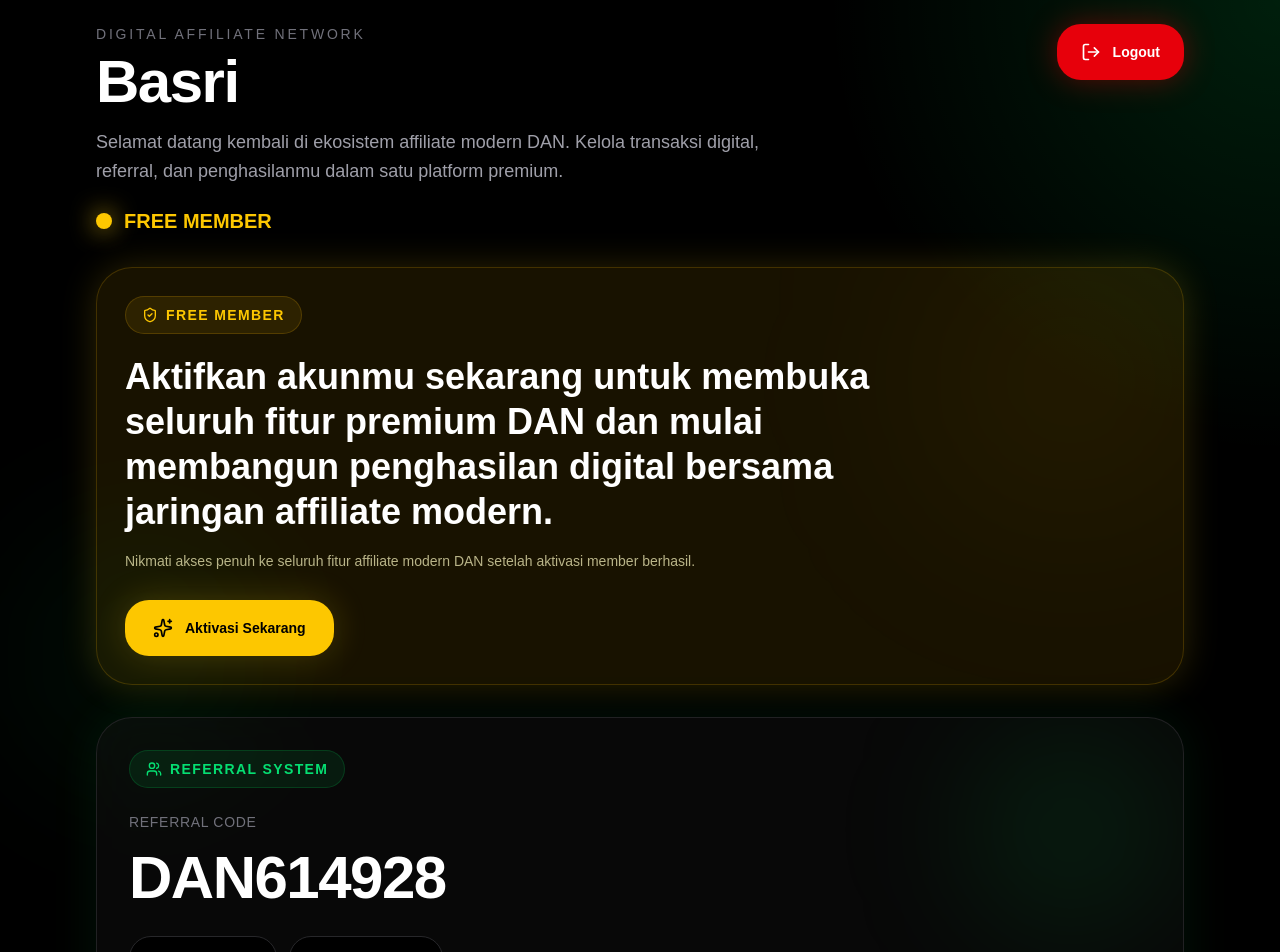
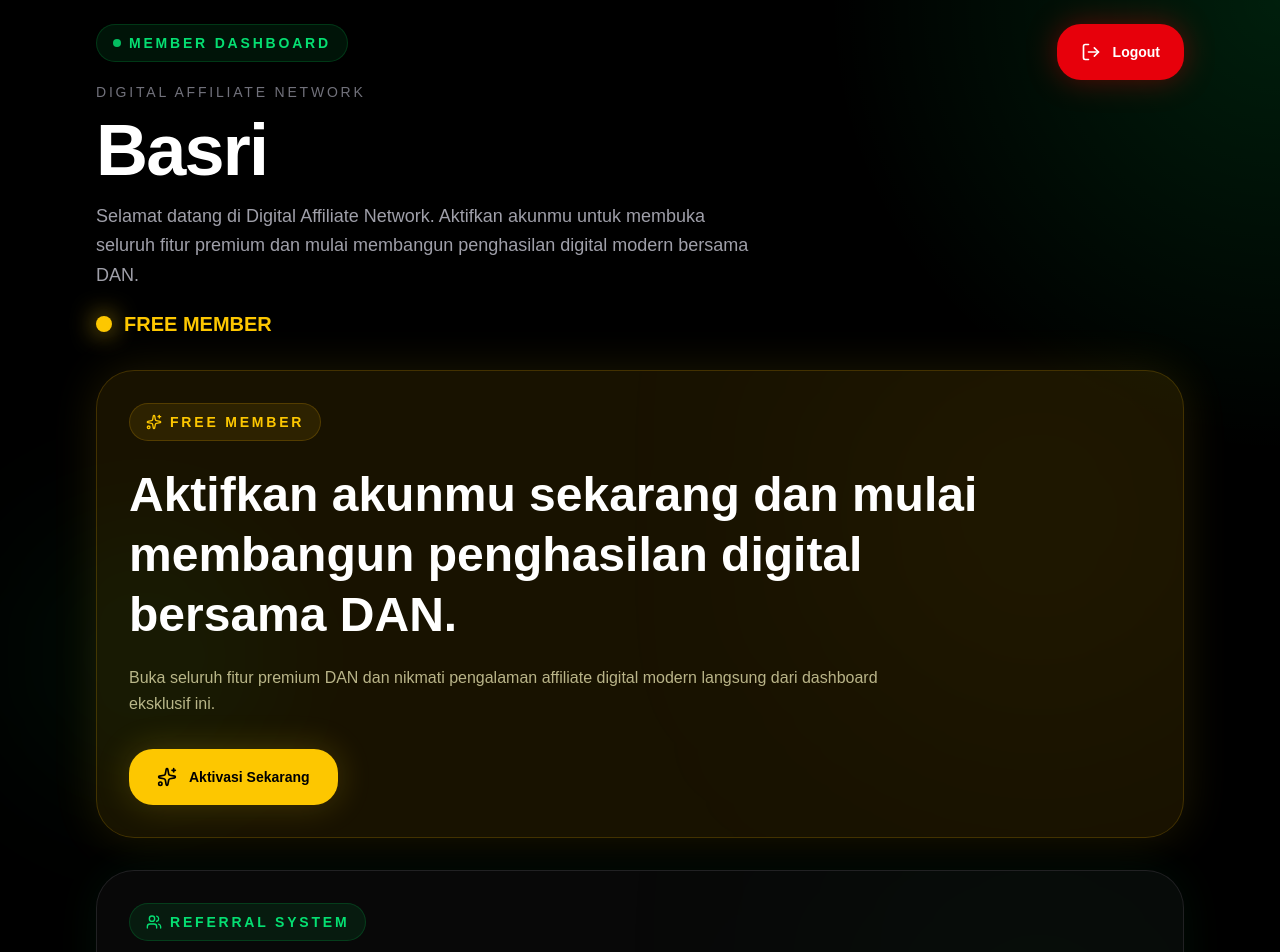
Before and after one commit to ibasnanna-sys/dan-app, a Next.js app: page /member/dashboard in a window 1280 px wide. Shown: the top 952 px of the page. Built offline with nearby package versions, Linux system fonts and the light colour scheme.

Commit message:
Update page.tsx

```diff
--- a/src/app/member/dashboard/page.tsx
+++ b/src/app/member/dashboard/page.tsx
@@ -18,6 +18,8 @@ import {
   Activity,
   BadgeDollarSign,
   ShoppingBag,
+  Crown,
+  TrendingUp,
 } from "lucide-react";
 
 export default function Home() {
@@ -34,7 +36,7 @@ export default function Home() {
     {
       name: "Dewi",
       city: "Bandung",
-      activity: "Belanja Paket Unlimited",
+      activity: "Belanja Paket Data",
       time: "5 menit lalu",
     },
     {
@@ -51,45 +53,131 @@ export default function Home() {
     },
   ];
 
+  function renderMemberBadge() {
+
+    if (memberStatus === "aktif") {
+      return (
+        <div className="flex items-center gap-3 mt-5">
+
+          <div className="w-4 h-4 rounded-full bg-green-400 shadow-[0_0_25px_rgba(0,255,120,0.9)]"></div>
+
+          <span className="text-green-400 font-black text-xl uppercase">
+            MEMBER AKTIF
+          </span>
+
+        </div>
+      );
+    }
+
+    if (memberStatus === "dibekukan") {
+      return (
+        <div className="flex items-center gap-3 mt-5">
+
+          <div className="w-4 h-4 rounded-full bg-orange-400 shadow-[0_0_25px_rgba(255,120,0,0.9)]"></div>
+
+          <span className="text-orange-400 font-black text-xl uppercase">
+            AKUN DIBEKUKAN
+          </span>
+
+        </div>
+      );
+    }
+
+    return (
+      <div className="flex items-center gap-3 mt-5">
+
+        <div className="w-4 h-4 rounded-full bg-yellow-400 shadow-[0_0_25px_rgba(250,204,21,0.9)]"></div>
+
+        <span className="text-yellow-400 font-black text-xl uppercase">
+          FREE MEMBER
+        </span>
+
+      </div>
+    );
+  }
+
+  function renderGreeting() {
+
+    if (memberStatus === "aktif") {
+      return (
+        <p className="text-zinc-400 mt-4 text-base md:text-lg max-w-2xl leading-relaxed">
+          Selamat datang kembali di ekosistem affiliate modern DAN.
+          Bangun jaringan digitalmu, kelola transaksi, dan tingkatkan penghasilanmu langsung dari dashboard premium ini.
+        </p>
+      );
+    }
+
+    if (memberStatus === "dibekukan") {
+      return (
+        <p className="text-zinc-400 mt-4 text-base md:text-lg max-w-2xl leading-relaxed">
+          Akunmu sedang dibekukan sementara.
+          Lakukan transaksi pembelian untuk mengaktifkan kembali seluruh fitur affiliate dan layanan digital DAN.
+        </p>
+      );
+    }
+
+    return (
+      <p className="text-zinc-400 mt-4 text-base md:text-lg max-w-2xl leading-relaxed">
+        Selamat datang di Digital Affiliate Network.
+        Aktifkan akunmu untuk membuka seluruh fitur premium dan mulai membangun penghasilan digital modern bersama DAN.
+      </p>
+    );
+  }
+
   function renderStatusCard() {
 
     if (memberStatus === "aktif") {
 
       return (
-        <div className="relative overflow-hidden mt-8 rounded-[36px] border border-green-500/20 bg-green-500/10 p-6 md:p-7 shadow-[0_0_35px_rgba(0,255,100,0.15)]">
+        <div className="relative overflow-hidden mt-8 rounded-[38px] border border-green-500/20 bg-green-500/10 p-6 md:p-8 shadow-[0_0_45px_rgba(0,255,100,0.12)]">
 
-          <div className="absolute top-0 right-0 w-56 h-56 bg-green-400/10 blur-[120px] rounded-full"></div>
+          <div className="absolute top-0 right-0 w-72 h-72 bg-green-400/10 blur-[140px] rounded-full"></div>
 
           <div className="relative z-10">
 
             <div className="inline-flex items-center gap-2 px-4 py-2 rounded-full bg-green-500/10 border border-green-500/20">
 
-              <Sparkles
+              <Crown
                 size={16}
                 className="text-green-400"
               />
 
-              <span className="text-green-400 text-sm font-black tracking-widest">
+              <span className="text-green-400 text-sm font-black tracking-[0.2em]">
                 MEMBER AKTIF
               </span>
 
             </div>
 
-            <h2 className="text-3xl md:text-4xl font-black leading-tight mt-5 max-w-3xl">
-              Bagikan link referralmu sekarang dan bangun jaringan digital yang menghasilkan bersama ekosistem affiliate modern DAN.
+            <h2 className="text-3xl md:text-5xl font-black leading-tight mt-6 max-w-4xl">
+              Bangun jaringan digital yang menghasilkan bersama ekosistem affiliate modern DAN.
             </h2>
 
-            <p className="text-green-100/70 text-sm leading-relaxed mt-4 max-w-2xl">
-              Nikmati seluruh fitur premium DAN dan perluas jaringan affiliate digitalmu langsung dari dashboard modern ini.
+            <p className="text-green-100/70 text-sm md:text-base leading-relaxed mt-5 max-w-3xl">
+              Bagikan referralmu sekarang dan nikmati seluruh fitur premium untuk mengembangkan jaringan affiliate digital tanpa batas.
             </p>
 
-            <button className="inline-flex h-14 px-7 mt-7 rounded-3xl bg-green-500 hover:bg-green-400 transition-all duration-300 text-black font-black text-sm items-center justify-center gap-3 shadow-[0_0_35px_rgba(0,255,120,0.20)]">
+            <div className="flex flex-wrap gap-4 mt-8">
 
-              <Users size={20} />
+              <button className="inline-flex h-14 px-7 rounded-3xl bg-green-500 hover:bg-green-400 transition-all duration-300 text-black font-black text-sm items-center justify-center gap-3 shadow-[0_0_35px_rgba(0,255,120,0.20)]">
 
-              Bagikan Referral
+                <Users size={20} />
 
-            </button>
+                Bagikan Referral
+
+              </button>
+
+              <Link
+                href="/member/referral"
+                className="inline-flex h-14 px-7 rounded-3xl border border-green-500/20 bg-black/20 hover:bg-black/40 transition-all duration-300 text-white font-black text-sm items-center justify-center gap-3"
+              >
+
+                <TrendingUp size={20} />
+
+                Lihat Jaringan
+
+              </Link>
+
+            </div>
 
           </div>
 
@@ -100,9 +188,9 @@ export default function Home() {
     if (memberStatus === "dibekukan") {
 
       return (
-        <div className="relative overflow-hidden mt-8 rounded-[36px] border border-orange-500/20 bg-orange-500/10 p-6 md:p-7 shadow-[0_0_35px_rgba(255,120,0,0.12)]">
+        <div className="relative overflow-hidden mt-8 rounded-[38px] border border-orange-500/20 bg-orange-500/10 p-6 md:p-8 shadow-[0_0_45px_rgba(255,120,0,0.10)]">
 
-          <div className="absolute top-0 right-0 w-56 h-56 bg-orange-400/10 blur-[120px] rounded-full"></div>
+          <div className="absolute top-0 right-0 w-72 h-72 bg-orange-400/10 blur-[140px] rounded-full"></div>
 
           <div className="relative z-10">
 
@@ -113,23 +201,23 @@ export default function Home() {
                 className="text-orange-400"
               />
 
-              <span className="text-orange-400 text-sm font-black tracking-widest">
+              <span className="text-orange-400 text-sm font-black tracking-[0.2em]">
                 AKUN DIBEKUKAN
               </span>
 
             </div>
 
-            <h2 className="text-3xl md:text-4xl font-black leading-tight mt-5 max-w-3xl">
-              Akunmu sedang dibekukan sementara. Lakukan transaksi pembelian untuk mengaktifkan kembali seluruh fitur dan melanjutkan aktivitas digitalmu bersama DAN.
+            <h2 className="text-3xl md:text-5xl font-black leading-tight mt-6 max-w-4xl">
+              Aktifkan kembali akunmu untuk melanjutkan seluruh aktivitas digital bersama DAN.
             </h2>
 
-            <p className="text-orange-100/70 text-sm leading-relaxed mt-4 max-w-2xl">
-              Setelah transaksi berhasil, seluruh fitur affiliate dan transaksi digital akan kembali aktif secara otomatis.
+            <p className="text-orange-100/70 text-sm md:text-base leading-relaxed mt-5 max-w-3xl">
+              Lakukan transaksi pembelian untuk mengaktifkan kembali fitur referral, transaksi digital, dan seluruh layanan premium DAN secara otomatis.
             </p>
 
             <Link
               href="/member/produk"
-              className="inline-flex h-14 px-7 mt-7 rounded-3xl bg-orange-500 hover:bg-orange-400 transition-all duration-300 text-black font-black text-sm items-center justify-center gap-3 shadow-[0_0_35px_rgba(255,120,0,0.20)]"
+              className="inline-flex h-14 px-7 mt-8 rounded-3xl bg-orange-500 hover:bg-orange-400 transition-all duration-300 text-black font-black text-sm items-center justify-center gap-3 shadow-[0_0_35px_rgba(255,120,0,0.20)]"
             >
 
               <ShoppingBag size={20} />
@@ -145,36 +233,36 @@ export default function Home() {
     }
 
     return (
-      <div className="relative overflow-hidden mt-8 rounded-[36px] border border-yellow-500/20 bg-yellow-500/10 p-6 md:p-7 shadow-[0_0_35px_rgba(250,204,21,0.18)]">
+      <div className="relative overflow-hidden mt-8 rounded-[38px] border border-yellow-500/20 bg-yellow-500/10 p-6 md:p-8 shadow-[0_0_45px_rgba(250,204,21,0.12)]">
 
-        <div className="absolute top-0 right-0 w-56 h-56 bg-yellow-400/10 blur-[120px] rounded-full"></div>
+        <div className="absolute top-0 right-0 w-72 h-72 bg-yellow-400/10 blur-[140px] rounded-full"></div>
 
         <div className="relative z-10">
 
           <div className="inline-flex items-center gap-2 px-4 py-2 rounded-full bg-yellow-500/10 border border-yellow-500/20">
 
-            <ShieldCheck
+            <Sparkles
               size={16}
               className="text-yellow-400"
             />
 
-            <span className="text-yellow-400 text-sm font-black tracking-widest">
+            <span className="text-yellow-400 text-sm font-black tracking-[0.2em]">
               FREE MEMBER
             </span>
 
           </div>
 
-          <h2 className="text-3xl md:text-4xl font-black leading-tight mt-5 max-w-3xl">
-            Aktifkan akunmu sekarang untuk membuka seluruh fitur premium DAN dan mulai membangun penghasilan digital bersama jaringan affiliate modern.
+          <h2 className="text-3xl md:text-5xl font-black leading-tight mt-6 max-w-4xl">
+            Aktifkan akunmu sekarang dan mulai membangun penghasilan digital bersama DAN.
           </h2>
 
-          <p className="text-yellow-100/70 text-sm leading-relaxed mt-4 max-w-2xl">
-            Nikmati akses penuh ke seluruh fitur affiliate modern DAN setelah aktivasi member berhasil.
+          <p className="text-yellow-100/70 text-sm md:text-base leading-relaxed mt-5 max-w-3xl">
+            Buka seluruh fitur premium DAN dan nikmati pengalaman affiliate digital modern langsung dari dashboard eksklusif ini.
           </p>
 
           <Link
             href="/member/produk"
-            className="inline-flex h-14 px-7 mt-7 rounded-3xl bg-yellow-400 hover:bg-yellow-300 transition-all duration-300 text-black font-black text-sm items-center justify-center gap-3 shadow-[0_0_35px_rgba(250,204,21,0.20)]"
+            className="inline-flex h-14 px-7 mt-8 rounded-3xl bg-yellow-400 hover:bg-yellow-300 transition-all duration-300 text-black font-black text-sm items-center justify-center gap-3 shadow-[0_0_35px_rgba(250,204,21,0.20)]"
           >
 
             <Sparkles size={20} />
@@ -192,7 +280,6 @@ export default function Home() {
   return (
     <main className="min-h-screen bg-black text-white overflow-hidden">
 
-      {/* BACKGROUND */}
       <div className="fixed inset-0 bg-[radial-gradient(circle_at_top_right,rgba(0,255,100,0.12),transparent_30%)] pointer-events-none"></div>
 
       <div className="fixed bottom-0 left-0 w-72 h-72 bg-green-500/5 blur-3xl rounded-full pointer-events-none"></div>
@@ -200,32 +287,31 @@ export default function Home() {
       <div className="max-w-6xl mx-auto px-5 py-6 md:px-8 relative z-10">
 
         {/* HEADER */}
-        <div className="flex items-start justify-between gap-4 flex-wrap">
+        <div className="flex items-start justify-between gap-5 flex-wrap">
 
           <div>
+
+            <div className="inline-flex items-center gap-2 px-4 py-2 rounded-full bg-green-500/10 border border-green-500/20 mb-5">
+
+              <div className="w-2 h-2 rounded-full bg-green-400 animate-pulse"></div>
+
+              <span className="text-green-400 text-sm font-black tracking-[0.2em]">
+                MEMBER DASHBOARD
+              </span>
+
+            </div>
 
             <p className="text-zinc-500 text-sm tracking-[0.2em] uppercase">
               Digital Affiliate Network
             </p>
 
-            <h1 className="text-5xl md:text-6xl font-black mt-2 tracking-tight">
+            <h1 className="text-5xl md:text-7xl font-black mt-3 tracking-tight leading-none">
               Basri
             </h1>
 
-            <p className="text-zinc-400 mt-4 text-base md:text-lg max-w-2xl leading-relaxed">
-              Selamat datang kembali di ekosistem affiliate modern DAN.
-              Kelola transaksi digital, referral, dan penghasilanmu dalam satu platform premium.
-            </p>
+            {renderGreeting()}
 
-            <div className="flex items-center gap-3 mt-5">
-
-              <div className="w-4 h-4 rounded-full bg-yellow-400 shadow-[0_0_25px_rgba(250,204,21,0.9)]"></div>
-
-              <span className="text-yellow-400 font-black text-xl uppercase">
-                FREE MEMBER
-              </span>
-
-            </div>
+            {renderMemberBadge()}
 
           </div>
 
@@ -239,13 +325,13 @@ export default function Home() {
 
         </div>
 
-        {/* STATUS CARD */}
+        {/* STATUS */}
         {renderStatusCard()}
 
-        {/* REFERRAL CARD */}
-        <div className="relative overflow-hidden mt-8 rounded-[36px] border border-zinc-800/80 bg-white/[0.03] backdrop-blur-xl p-6 md:p-8 shadow-[0_0_50px_rgba(0,255,100,0.08)]">
+        {/* REFERRAL */}
+        <div className="relative overflow-hidden mt-8 rounded-[38px] border border-zinc-800/80 bg-white/[0.03] backdrop-blur-xl p-6 md:p-8 shadow-[0_0_45px_rgba(0,255,100,0.06)]">
 
-          <div className="absolute top-0 right-0 w-56 h-56 bg-green-500/10 blur-3xl rounded-full"></div>
+          <div className="absolute top-0 right-0 w-72 h-72 bg-green-500/10 blur-[140px] rounded-full"></div>
 
           <div className="relative z-10">
 
@@ -256,7 +342,7 @@ export default function Home() {
                 className="text-green-400"
               />
 
-              <span className="text-green-400 text-sm font-black tracking-widest">
+              <span className="text-green-400 text-sm font-black tracking-[0.2em]">
                 REFERRAL SYSTEM
               </span>
 
@@ -266,11 +352,11 @@ export default function Home() {
               Referral Code
             </p>
 
-            <h2 className="text-5xl md:text-6xl font-black mt-4 tracking-tight">
+            <h2 className="text-5xl md:text-7xl font-black mt-4 tracking-tight">
               DAN614928
             </h2>
 
-            <div className="flex flex-wrap gap-3 mt-7">
+            <div className="flex flex-wrap gap-3 mt-8">
 
               <button className="h-14 px-6 rounded-[22px] bg-black border border-zinc-800 hover:border-green-500 transition flex items-center gap-3 text-sm font-bold">
 
@@ -290,7 +376,7 @@ export default function Home() {
 
             </div>
 
-            <p className="text-zinc-400 text-sm leading-relaxed mt-6 max-w-xl">
+            <p className="text-zinc-400 text-sm leading-relaxed mt-6 max-w-2xl">
               Bangun jaringan affiliate digital modern bersama DAN dan dapatkan peluang penghasilan dari aktivitas referral tanpa batas.
             </p>
 
```
